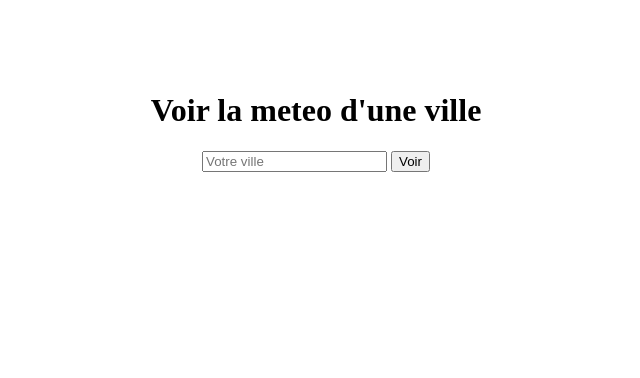
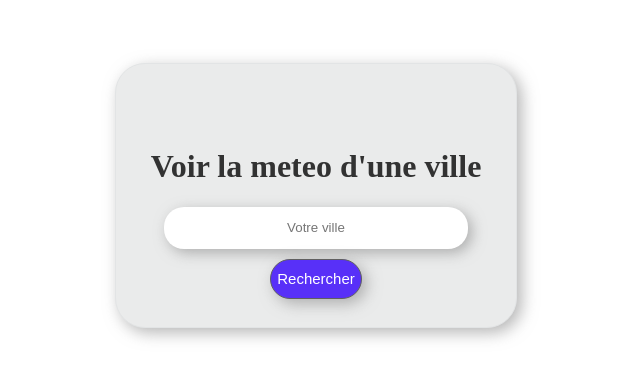
Before and after one commit to MickaelGP/meteo, a plain HTML site: page index.html in a window 1280 px wide. Shown: the part 190-568 px from the top of the page, without its empty margins (324-964 px from the left). Drawn offline with Linux system fonts and the light colour scheme.

Commit message:
modification css

```diff
--- a/index.html
+++ b/index.html
@@ -4,7 +4,7 @@
 <head>
     <meta charset="UTF-8">
     <meta name="viewport" content="width=device-width, initial-scale=1.0">
-    <title>Document</title>
+    <title>Meteo</title>
     <link rel="stylesheet" href="style.css">
 </head>
 
@@ -12,7 +12,9 @@
     <div class="main">
         <h1>Voir la meteo d'une ville</h1>
         <input type="text" id="textInput" placeholder="Votre ville">
-        <button type="button" id="btn">Voir</button>
+        <div>
+            <button type="button" id="btn">Rechercher</button>
+        </div>
     </div>
 
     <div id="info" class="reveal">
--- a/style.css
+++ b/style.css
@@ -8,6 +8,36 @@
 }
 .main{
     margin: 0 auto;
-    padding-top: 20%;
+    margin-top: 20%;
+    padding-top: 5%;
     text-align: center;
+    height: 200px;
+    width: 400px;
+    border: 1px solid rgb(226, 228, 229);
+    background-color: rgb(234, 235, 235);
+    border-radius: 30px;
+    box-shadow: 0.3em 0.3em 1em rgba(134, 134, 134, 0.6);
+    color: rgb(50, 50, 50);
 }
+input{
+    border-radius: 20px;
+    border: none;
+    color:rgb(50, 50, 50) ;
+    height: 40px;
+    width: 300px;
+    margin-bottom: 10px;
+    text-align: center;
+    box-shadow: 0.3em 0.3em 1em rgba(134, 134, 134, 0.6);
+}
+input[type=text]:focus{
+    outline: 2px solid rgb(88, 48, 248);
+}
+button{
+    border-radius: 20px;
+    font-size: 15px;
+    border: 1px solid rgb(96, 96, 96);
+    background-color: rgb(88, 48, 248);
+    color: white;
+    height: 40px;
+    box-shadow: 0.3em 0.3em 1em rgba(134, 134, 134, 0.6);
+}
```
